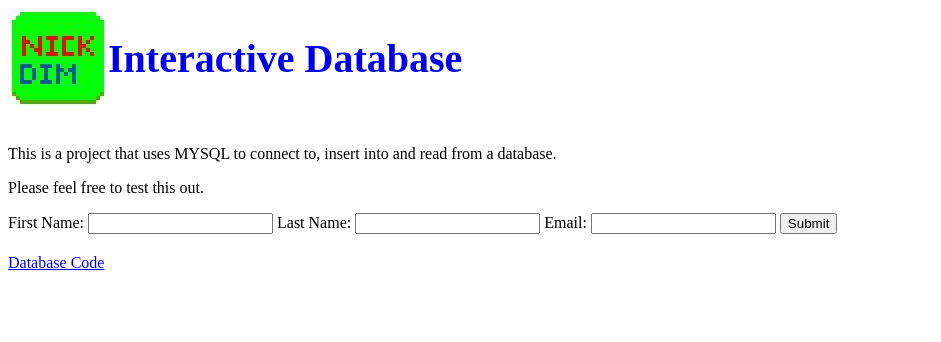
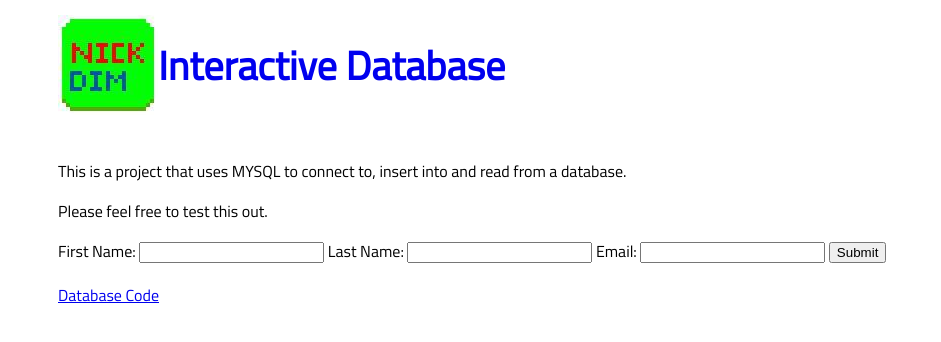
Before and after one commit to NickDim/NickDim.github.io, a plain HTML site: page intDatabase.html in a window 1280 px wide. Shown: the whole page, without its empty margins (0-941 px from the left). Drawn offline with Linux system fonts and the light colour scheme.

Commit message:
fixed things and stuff

```diff
--- a/intDatabase.css
+++ b/intDatabase.css
@@ -1,6 +1,10 @@
-.html{
-  padding-left: 20px;
+html{
+  padding-left: 50px;
   font-family: 'Titillium Web', sans-serif;
+}
+
+.databaselogo{
+  font-size: 13px;
 }
 
 .brand{
```
